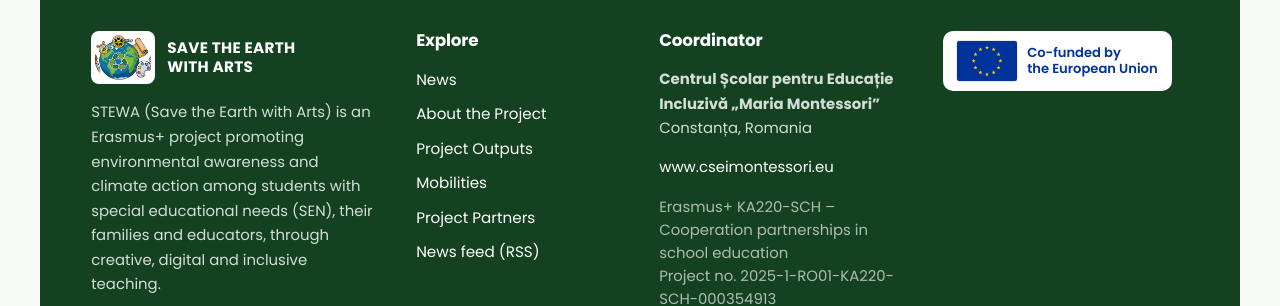
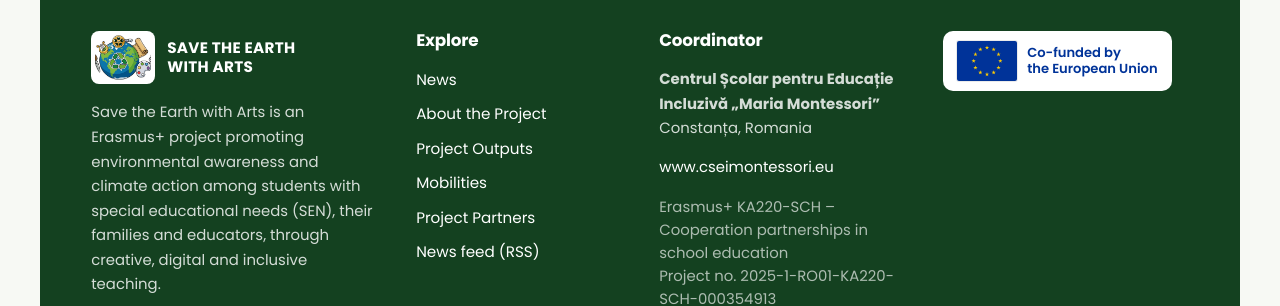
Before and after one commit to aanczka/stewa-website, a Jekyll site: the page built from index.html, in a window 1280 px wide and 900 px high, scrolled down 2644 px. Shown: the part 435-741 px from the top of the window. Built offline with Jekyll 4.4.1, drawn with Linux system fonts in a browser that asks for light colours.

Commit message:
Update _config.yml

```diff
--- a/_config.yml
+++ b/_config.yml
@@ -1,8 +1,8 @@
 # ── Site settings ────────────────────────────────────────────────────────────
-title: STEWA – Save the Earth with Arts
+title: Save the Earth with Arts
 tagline: Environmental awareness and climate action for students with special educational needs
 description: >-
-  STEWA (Save the Earth with Arts) is an Erasmus+ project promoting environmental
+  Save the Earth with Arts is an Erasmus+ project promoting environmental
   awareness and climate action among students with special educational needs (SEN),
   their families and educators, through creative, digital and inclusive teaching.
 lang: en
```
